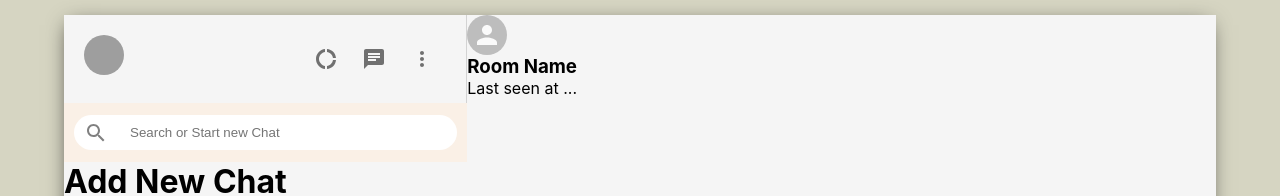
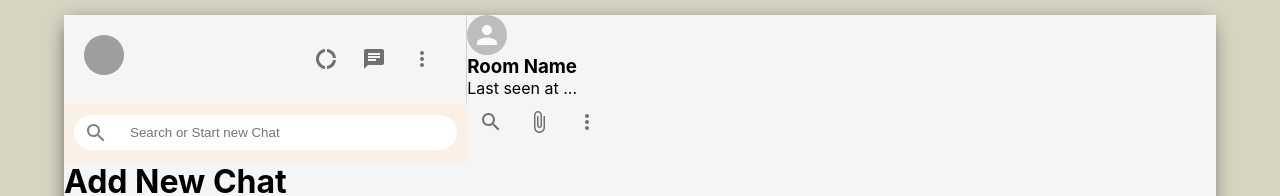
Before and after one commit to adospinoiu/MERN_WhatsApp_Clone, a React (Create React App) app in the folder whatsapp-clone/: page / in a window 1280 px wide. Shown: the top 196 px of the page. Built offline with nearby package versions, Linux system fonts and the light colour scheme; grey boxes are pictures that could not be loaded.

Commit message:
Added icons to the top of the chat component

```diff
--- a/whatsapp-clone/src/Chat.js
+++ b/whatsapp-clone/src/Chat.js
@@ -1,4 +1,5 @@
-import { Avatar } from '@material-ui/core';
+import { Avatar, IconButton } from '@material-ui/core';
+import { AttachFile, MoreVert, SearchOutlined } from '@material-ui/icons';
 import React from 'react';
 import './Chat.css';
 
@@ -14,7 +15,15 @@
                 </div>
 
                 <div className="chat__headerRight">
-
+                    <IconButton>
+                        <SearchOutlined />
+                    </IconButton>
+                    <IconButton>
+                        <AttachFile />
+                    </IconButton>
+                    <IconButton>
+                        <MoreVert />
+                    </IconButton>
                 </div>
             </div>
         </div>
```
Also changed, not shown: 1 other file (tests, documents, lock files or other folders).
